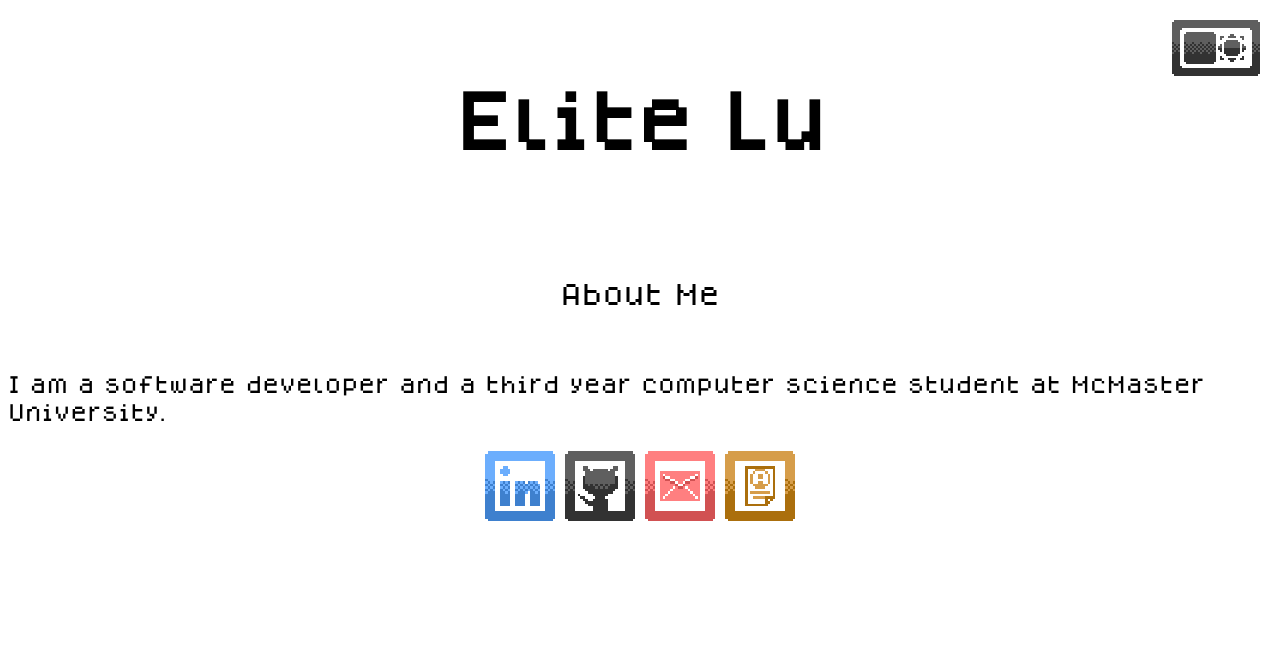
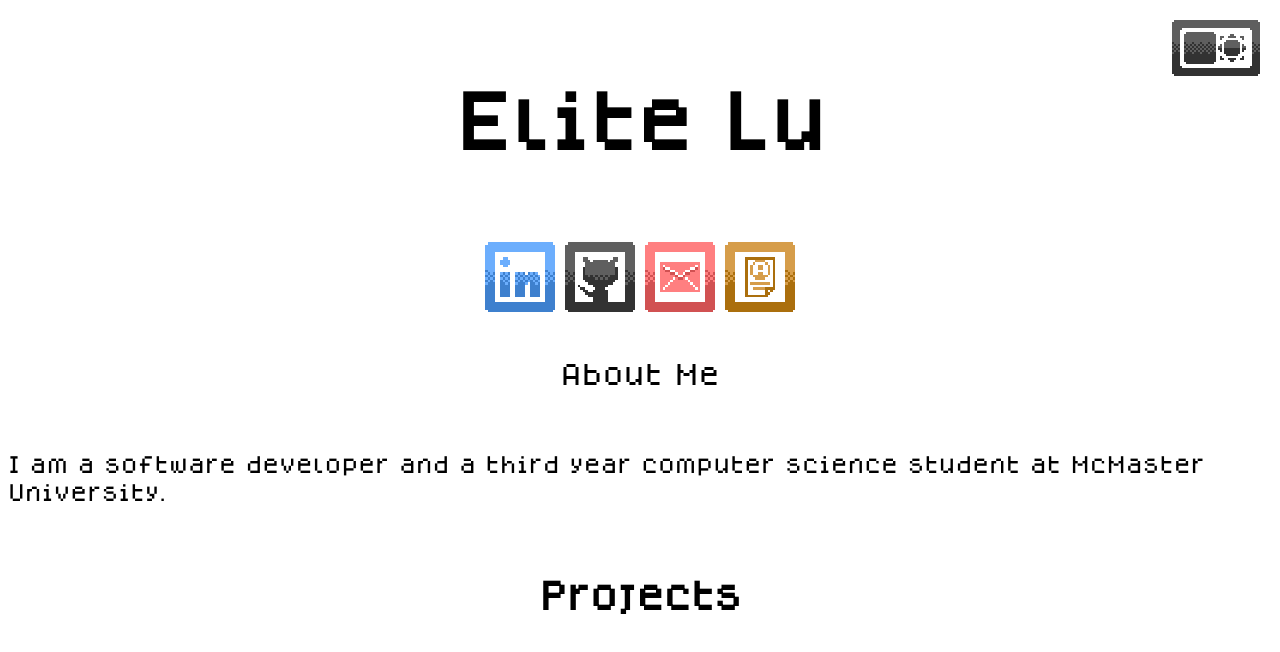
Before and after one commit to honkita/WebsitePortfolio, a Next.js app: page / in a window 1280 px wide. Shown: the top 652 px of the page. Built offline with nearby package versions, Linux system fonts and the light colour scheme.

Commit message:
Container Change

```diff
--- a/pages/index.jsx
+++ b/pages/index.jsx
@@ -20,6 +20,15 @@ export default function Home() {
           <section className={utilStyles.heading2Xl}>
             <p>Elite Lu</p>
           </section>
+          <div>
+            <PixelButton
+              name="Linkedin"
+              url="https://www.linkedin.com/in/elite-lu-a32488230/"
+            />
+            <PixelButton name="GitHub" url="https://github.com/honkita/" />
+            <PixelButton name="Email" url="mailto:elitelulww@gmail.com" />
+            <PixelButton name="Resume" url={"./resume"} />
+          </div>
           <section className={utilStyles.headingLg}>
             <p>About Me</p>
           </section>
@@ -30,18 +39,8 @@ export default function Home() {
             </p>
           </section>
 
-          <div>
-            <PixelButton
-              name="Linkedin"
-              url="https://www.linkedin.com/in/elite-lu-a32488230/"
-            />
-            <PixelButton name="GitHub" url="https://github.com/honkita/" />
-            <PixelButton name="Email" url="mailto:elitelulww@gmail.com" />
-            <PixelButton name="Resume" url={"./resume"} />
-          </div>
-
-          <section className={utilStyles.headingMd}>
-            <p></p>
+          <section className={utilStyles.headingXl}>
+            <p>Projects</p>
           </section>
         </div>
       </div>
--- a/pages/resume.jsx
+++ b/pages/resume.jsx
@@ -14,6 +14,7 @@ export default function Resume(pageProps) {
   const { resolvedTheme, setTheme } = useTheme();
   return (
     <ThemeProvider>
+      <div className={styles.container}>
         <section>
           <Head>
             <title>Resume</title>
@@ -77,6 +78,7 @@ export default function Resume(pageProps) {
           </div>
           <section></section>
         </div>
+      </div>
     </ThemeProvider>
   );
 }
```
Also changed, not shown: 2 other files (tests, documents, lock files or other folders). Lines whose indentation alone changed are shown as unchanged.
